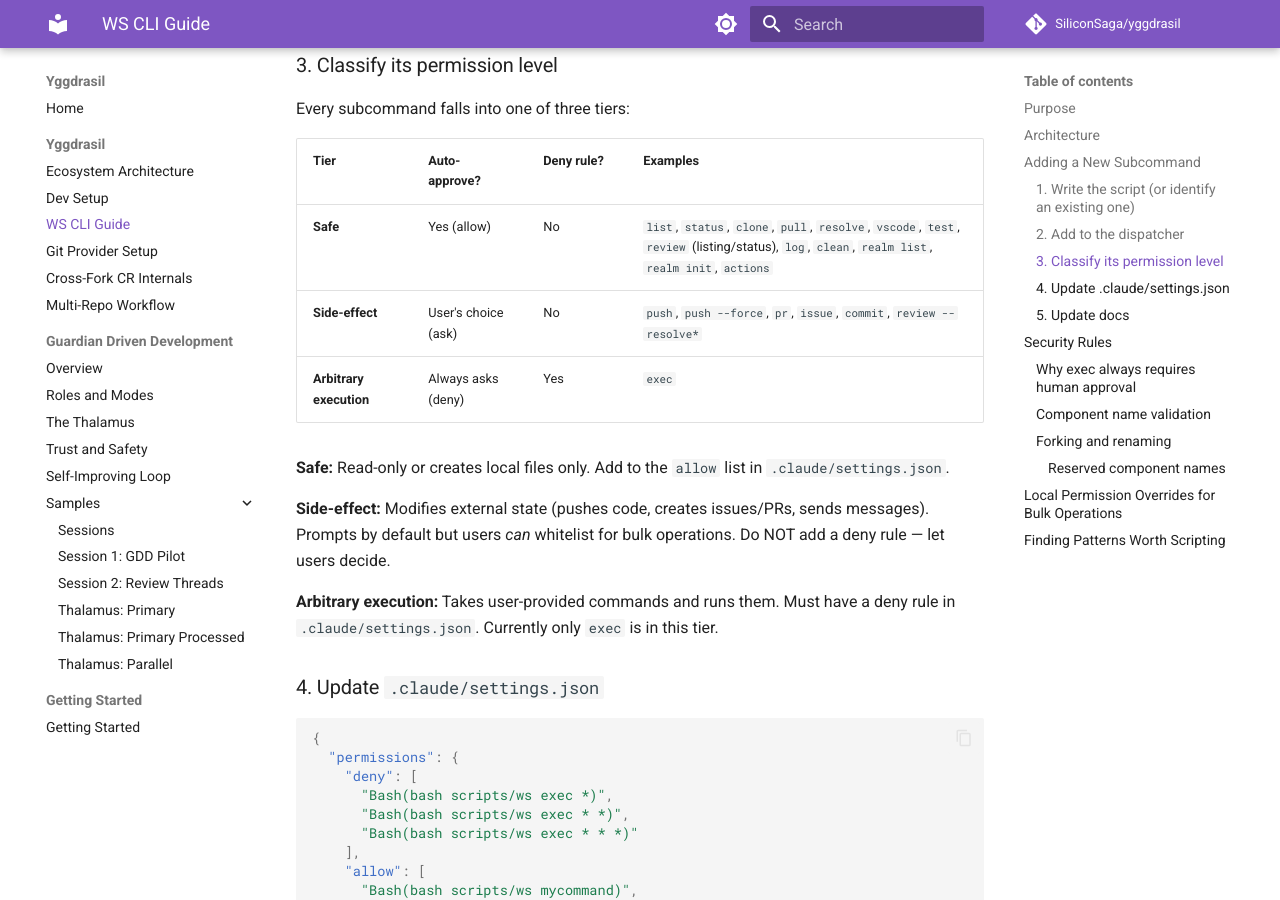
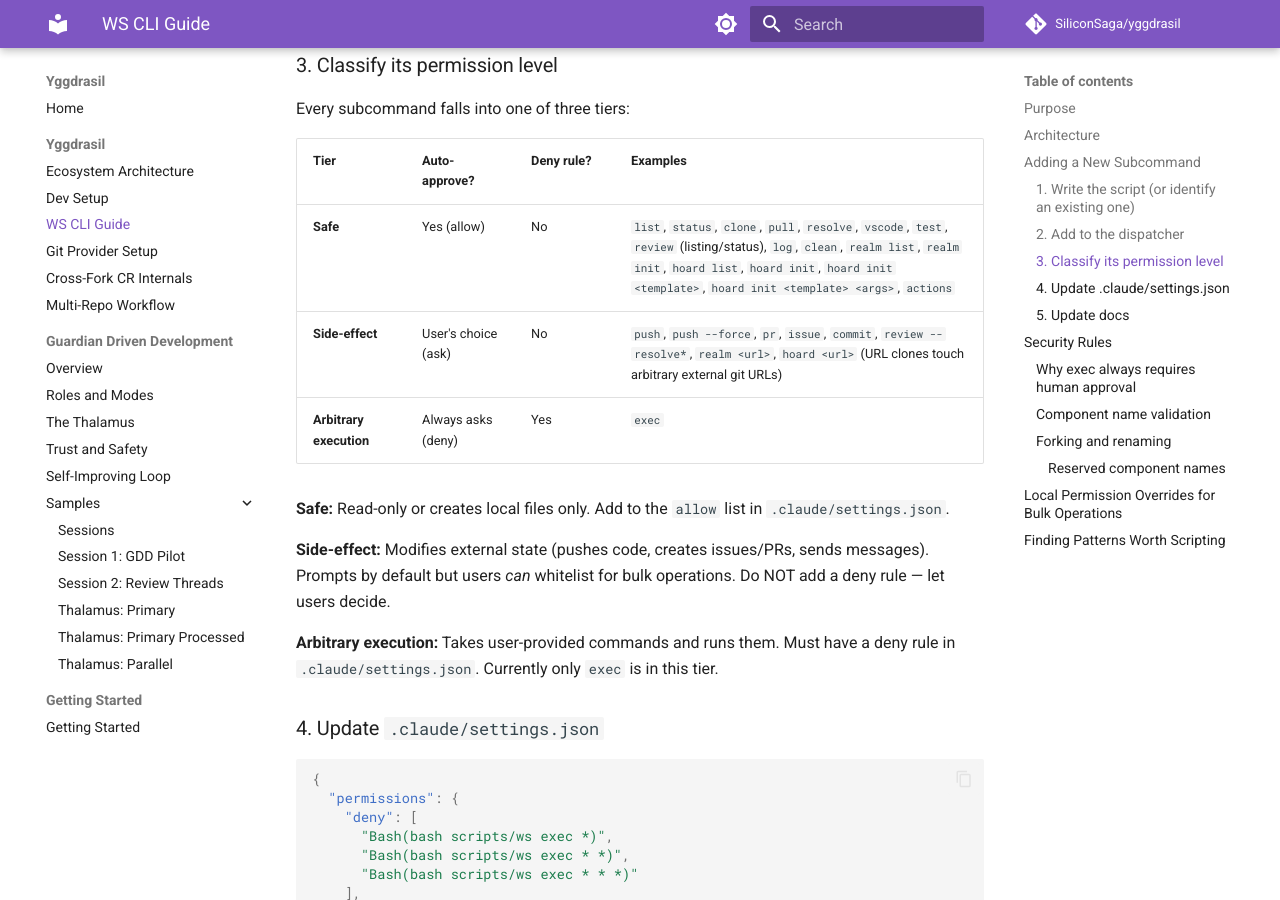
Before and after one commit to SiliconSaga/yggdrasil, an MkDocs documentation site: the page built from docs/ws-cli-guide.md, in a window 1280 px wide and 900 px high, scrolled down 1689 px. Built offline with MkDocs 1.6.1 and Material for MkDocs 9.7.7, drawn with Linux system fonts in a browser that asks for light colours; comment, search, counter and statistics services are not loaded.

Commit message:
fix: address Copilot review findings on PR #43
Three Copilot findings, all real and addressed:

- **`ws hoard init` arg parsing eats per-template flags as template
  names.** `ws hoard init --from-thalamus` was misread as
  `template="--from-thalamus"` and rejected with "Unknown hoard
  template". Detect a leading `-` and keep the default template
  instead. Same shape will work for any future per-template flag.
- **Manual remote setup printed `git remote add origin` / `git push -u
  origin main`,** which conflicts with the workspace's "no generic
  origin" convention and assumes `init.defaultBranch=main`. Init the
  hoard with `git init -q -b main` so the printed `main` is always
  correct, and rename the suggested remote to `${who}` (the resolved
  `identity.human_account`) to match how realms use named remotes.
- **`docs/ws-cli-guide.md` Safe-tier table missed the new hoard
  subcommands.** Added `hoard list`, `hoard init`, `hoard init
  <template>`, `hoard init <template> <args>`. Pointedly **not** adding
  `hoard <url>` (or `realm <url>`) to Safe — those clone from arbitrary
  external git URLs and were deliberately scoped to require explicit
  per-call approval in 5a9c6db. Bumped both URL-clone forms into the
  Side-effect row with a short rationale.

Verified end-to-end:
- `ws hoard init --from-thalamus` correctly enters the default thalami
  flow and stops at the y/N confirm (no template-name error).
- `git branch --show-current` after `ws hoard init thalami` reports
  `main`.
- Printed manual setup uses `git remote add Cervator <your-url>` and
  `git push -u Cervator main`.

Co-Authored-By: Claude Opus 4.6 <noreply@anthropic.com>

```diff
--- a/docs/ws-cli-guide.md
+++ b/docs/ws-cli-guide.md
@@ -74,8 +74,8 @@ Every subcommand falls into one of three tiers:
 
 | Tier | Auto-approve? | Deny rule? | Examples |
 |------|---------------|------------|----------|
-| **Safe** | Yes (allow) | No | `list`, `status`, `clone`, `pull`, `resolve`, `vscode`, `test`, `review` (listing/status), `log`, `clean`, `realm list`, `realm init`, `actions` |
-| **Side-effect** | User's choice (ask) | No | `push`, `push --force`, `pr`, `issue`, `commit`, `review --resolve*` |
+| **Safe** | Yes (allow) | No | `list`, `status`, `clone`, `pull`, `resolve`, `vscode`, `test`, `review` (listing/status), `log`, `clean`, `realm list`, `realm init`, `hoard list`, `hoard init`, `hoard init <template>`, `hoard init <template> <args>`, `actions` |
+| **Side-effect** | User's choice (ask) | No | `push`, `push --force`, `pr`, `issue`, `commit`, `review --resolve*`, `realm <url>`, `hoard <url>` (URL clones touch arbitrary external git URLs) |
 | **Arbitrary execution** | Always asks (deny) | Yes | `exec` |
 
 **Safe:** Read-only or creates local files only. Add to the `allow` list in
```
Also changed, not shown: 1 other file.
